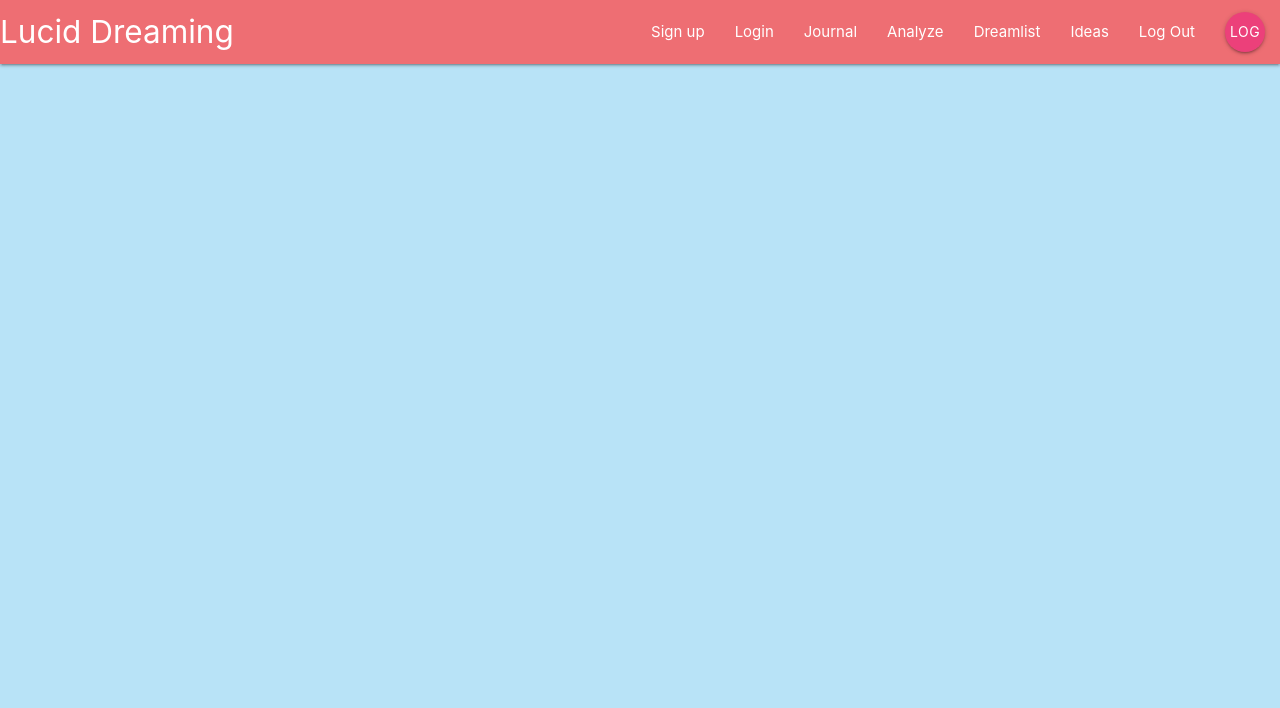
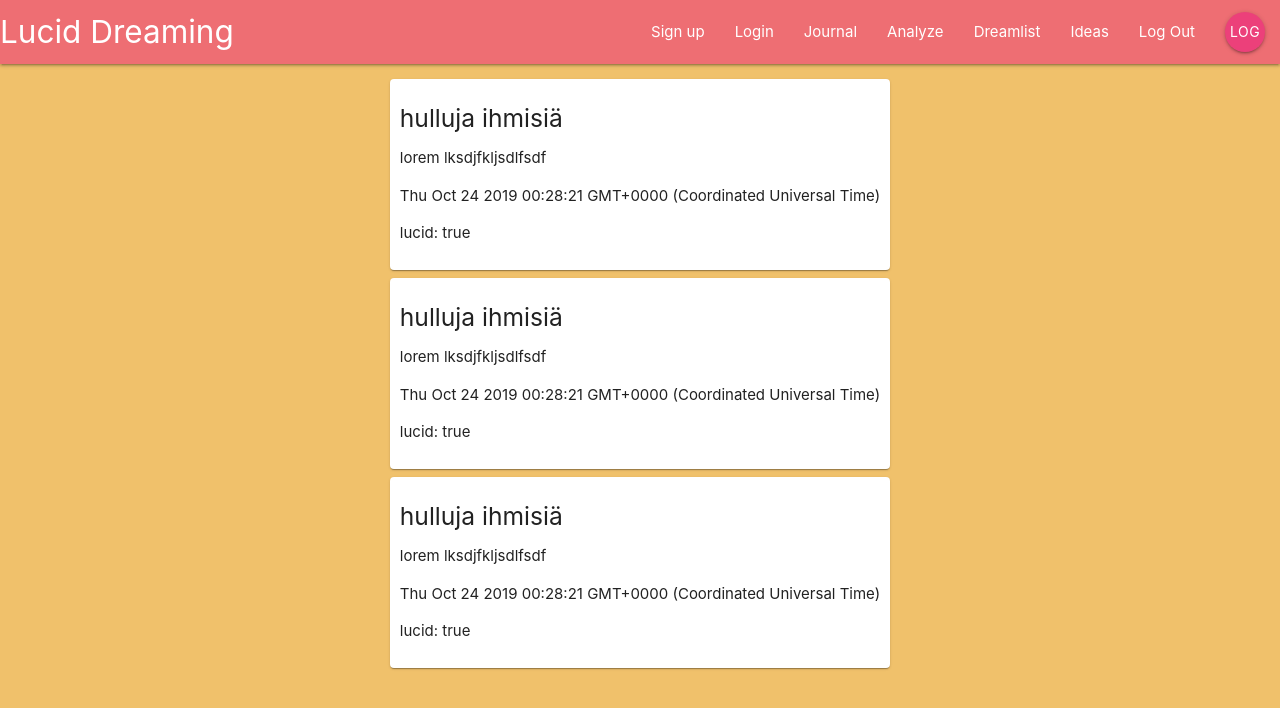
Before and after one commit to paavopoutiainen/lucid_dreamingApp, a React (Create React App) app: page /dreamlist in a window 1280 px wide. Shown: the top 708 px of the page. Built offline with nearby package versions, Linux system fonts and the light colour scheme.

Commit message:
coding the ui

```diff
--- a/package.json
+++ b/package.json
@@ -3,6 +3,8 @@
   "version": "0.1.0",
   "private": true,
   "dependencies": {
+    "@material-ui/core": "^4.5.1",
+    "@material-ui/icons": "^4.5.1",
     "materialize-css": "^1.0.0-rc.2",
     "react": "^16.10.1",
     "react-dom": "^16.10.1",
--- a/src/App.js
+++ b/src/App.js
@@ -31,6 +31,7 @@ function App() {
             <Route path = "/exercise_ideas" component={IdeasPage}></Route>
             <Route path = "/analyze_dreams" component={AnalyzePage}></Route>
             <Route path = "/dreamlist" component={DreamList}></Route>
+            <Route path = "/ideas" component={IdeasPage}></Route>
           </Switch>
       </BrowserRouter>
 
--- a/src/components/content/AnalyzePage.js
+++ b/src/components/content/AnalyzePage.js
@@ -1,36 +1,7 @@
 import React from "react"
 
 function AnalyzePage(){
-    function giveArray(num) {
-      let newNum = num
-      let results = [num]
-      for(var i = 0; i < 100; i++){
-        results.push(newNum + num)
-        newNum += num;
-      }
-      return results
-    }
 
-    function findCommonMultiple(x, y ,z){
-      let xArray = giveArray(x)
-      let yArray = giveArray(y)
-      let zArray = giveArray(z)
-      let common = null
-
-      for(var i = 0; i < xArray.length; i++){
-        let numberToBeChecked = xArray[i]
-        console.log('number', numberToBeChecked)
-        console.log("here", yArray.some(x => x === numberToBeChecked))
-        console.log("here", zArray.some(x => x === numberToBeChecked))
-        if(yArray.some(x => x === numberToBeChecked) && zArray.some(x => x === numberToBeChecked)){
-          common = numberToBeChecked
-          console.log('commoon', common)
-          return common
-        }
-
-      }
-      return common
-    }
 
     return (
       <div>
@@ -43,7 +14,9 @@ function AnalyzePage(){
           about dreamer's dreams for further analysis and practice.
         </p>
 
-        <p>{findCommonMultiple(5,6,7)}</p>
+
+
+
       </div>
     )
   }
--- a/src/components/content/IdeasPage.js
+++ b/src/components/content/IdeasPage.js
@@ -5,8 +5,24 @@ function IdeasPage() {
       <div>
         <h1>Ideas page</h1>
         <p>This is just an idea writing page which can be visited and written
-          an exercise idea that has come to one's mind or whatever of that sort
+          an exercise idea that has come to one's mind or whatever of that sort.
         </p>
+        <p>
+          ois siisti saada tähän appiin jotenkin semmonen monipuolinen, helppo ja intuitiivinen tapa käydä läpi
+          unia, Se voisi kerätä dataa unien hahmoista, unen herättämistä tunteista, appi voisi kysellä täyttämään
+          ja miettimään tiettyjä asioita siten, että unimaailmasta kartuttuisi luontevasti dataa uneksijalle
+          ja unimaailma tulisi tutummaksi ja tutummaksi-
+
+        </p>
+        <ul>
+          <li>tunteet</li>
+          <li>what caused lucidity</li>
+          <li>Dreamsigns</li>
+          <li>form, inner awareness, action, </li>
+          <li>unihahmot</li>
+
+
+        </ul>
       </div>
     )
   }
--- a/src/components/content/JournalPage.js
+++ b/src/components/content/JournalPage.js
@@ -1,11 +1,50 @@
-import React from "react"
+import React, {useState, useEffect} from "react"
 import NewDream from "../dreams/NewDream.js"
+import Grid from '@material-ui/core/Grid';
+import Paper from '@material-ui/core/Paper';
+import Button from '@material-ui/core/Button';
+import Fab from '@material-ui/core/Fab';
+import { makeStyles } from '@material-ui/core/styles';
+import AddIcon from '@material-ui/icons/Add';
+
+const useStyles = makeStyles(theme => ({
+  fab: {
+    margin: theme.spacing(1),
+  },
+  extendedIcon: {
+    marginRight: theme.spacing(1),
+  },
+}));
 
 function JournalPage() {
+  const classes = useStyles();
+
+  const [numberOfDreams, toggle] = useState(1)
+  const [dreamComponents, setDreams] = useState()
 
 
-    return (
-      <NewDream></NewDream>
+
+  function createNewDream(){
+    toggle(numberOfDreams +1)
+
+    let helpArray = []
+    for(var i = 1; i <= numberOfDreams; i++){
+      helpArray.push(i)
+    }
+
+    setDreams(
+      <Grid container spacing ={1} styles={{}}>
+        { helpArray.map((x, index) => <Grid item sm={4} xs={12} key={index} ><NewDream number={x}></NewDream></Grid>)}
+      </Grid>
+    )
+  }
+  return (
+    <div style={{ padding: 15 }}>
+      <Fab onClick={() => createNewDream()} color="primary" aria-label="add" className={classes.fab}>
+        <AddIcon />
+      </Fab>
+      {dreamComponents}
+    </div>
     )
   }
 
--- a/src/components/dreams/DreamSummary.js
+++ b/src/components/dreams/DreamSummary.js
@@ -0,0 +1,20 @@
+import React from 'react';
+import Paper from '@material-ui/core/Paper';
+
+const DreamSummary = ({name, content, date, lucid}) => {
+
+    return (
+
+        <Paper style={{padding : 10}}>
+            <h5>
+                {name}
+            </h5>
+            <p>{content}</p>
+            <p>{date.toString()}</p>
+            <p>lucid: {lucid.toString()}</p>
+        </Paper>
+
+    );
+};
+
+export default DreamSummary;
--- a/src/components/dreams/Dreamlist.js
+++ b/src/components/dreams/Dreamlist.js
@@ -1,8 +1,49 @@
 import React from 'react';
+import Grid from '@material-ui/core/Grid';
+import DreamSummary from "./DreamSummary"
 
+
+let dreams = [
+    {
+        name: "hulluja ihmisiä",
+        content: "lorem lksdjfkljsdlfsdf",
+        date: new Date(),
+        lucid: true
+    },
+    {
+        name: "hulluja ihmisiä",
+        content: "lorem lksdjfkljsdlfsdf",
+        date: new Date(),
+        lucid: true
+    },
+    {
+        name: "hulluja ihmisiä",
+        content: "lorem lksdjfkljsdlfsdf",
+        date: new Date(),
+        lucid: true
+    }
+]
 const Dreamlist = () => {
+
+    let dreamSummaries = (
+                <Grid container spacing={1} direction = "column" alignContent="center">
+                    {dreams.map((dream, index) => {
+                        return (<Grid item  key={index} >
+                            <DreamSummary
+                                name={dream.name}
+                                content={dream.content}
+                                date={dream.date}
+                                lucid={dream.lucid}
+                            >
+                            </DreamSummary>
+                        </Grid>)
+                    })}
+                </Grid>)
+
     return (
-        <div>
+        <div style={{ padding: 15 }}>
+
+                {dreamSummaries}
 
         </div>
     );
--- a/src/components/dreams/NewDream.js
+++ b/src/components/dreams/NewDream.js
@@ -1,17 +1,72 @@
-import React from 'react';
+import React, {useState} from 'react';
+import Paper from '@material-ui/core/Paper';
+import TextField from '@material-ui/core/TextField';
+import { makeStyles } from '@material-ui/core/styles';
+import Button from '@material-ui/core/Button';
+import Grid from '@material-ui/core/Grid';
 
-const NewDream = () => {
+
+const useStyles = makeStyles(theme => ({
+    container: {
+      display: 'flex',
+      flexWrap: 'wrap',
+    },
+    textField: {
+      marginLeft: theme.spacing(1),
+      marginRight: theme.spacing(1),
+
+    },
+    dense: {
+      marginTop: theme.spacing(2),
+    },
+    menu: {
+      width: 200,
+    },
+    paper:{
+      paddingRight: 8,
+
+    },
+    button:{
+      margin: 10
+    }
+  }));
+
+const NewDream = ({number}) => {
+    const classes = useStyles();
+    const [dream, setDream] = useState({name: "", content:""})
+
     return (
-        <div class="row">
-            <form class="col s12">
-            <div class="row">
-                <div class="input-field col s12">
-                <textarea id="textarea1" class="materialize-textarea"></textarea>
-                <label for="textarea1">Textarea</label>
-                </div>
-            </div>
-            </form>
-        </div>
+        <Paper className={classes.paper}>
+            <h5 style={{margin: 8}}>Dream {number}</h5>
+            <form className={classes.paper}>
+                <TextField
+                    id="filled-textarea"
+                    label="Name Of The Dream"
+                    placeholder="Placeholder"
+                    multiline
+
+                    className={classes.textField}
+                    margin="normal"
+                    variant="filled"
+                />
+                <TextField
+                    id="filled-textarea"
+                    label="Write Down The Dream"
+                    placeholder="Placeholder"
+                    multiline
+                    fullWidth
+                    style={{height: "100%"}}
+                    className={classes.textField}
+                    margin="normal"
+                    variant="filled"
+                />
+                <Button variant="contained"className={classes.button}>
+                  Save
+                </Button>
+          </form>
+
+        </Paper>
+
     );
 };
 
--- a/src/components/layout/SignedInLinks.js
+++ b/src/components/layout/SignedInLinks.js
@@ -8,7 +8,7 @@ const SignedInLinks = () => {
             <li><NavLink to="/journal">Journal</NavLink></li>
             <li><NavLink to="/analyze_dreams">Analyze</NavLink></li>
             <li><NavLink to="/dreamlist">Dreamlist</NavLink></li>
-            <li><NavLink to="/" >Ideas</NavLink></li>
+            <li><NavLink to="/ideas" >Ideas</NavLink></li>
             <li><NavLink to="/">Log Out</NavLink></li>
             <li><NavLink to="/" className="btn btn-floating pink lighten-1">Log Out</NavLink></li>
         </ul>
--- a/src/index.css
+++ b/src/index.css
@@ -5,7 +5,8 @@ body {
     sans-serif;
   -webkit-font-smoothing: antialiased;
   -moz-osx-font-smoothing: grayscale;
-  background-color: rgb(184, 227, 247);
+  background-color: rgb(240, 193, 107);
+
 }
 
 code {
```
Also changed, not shown: 1 other file (tests, documents, lock files or other folders).
